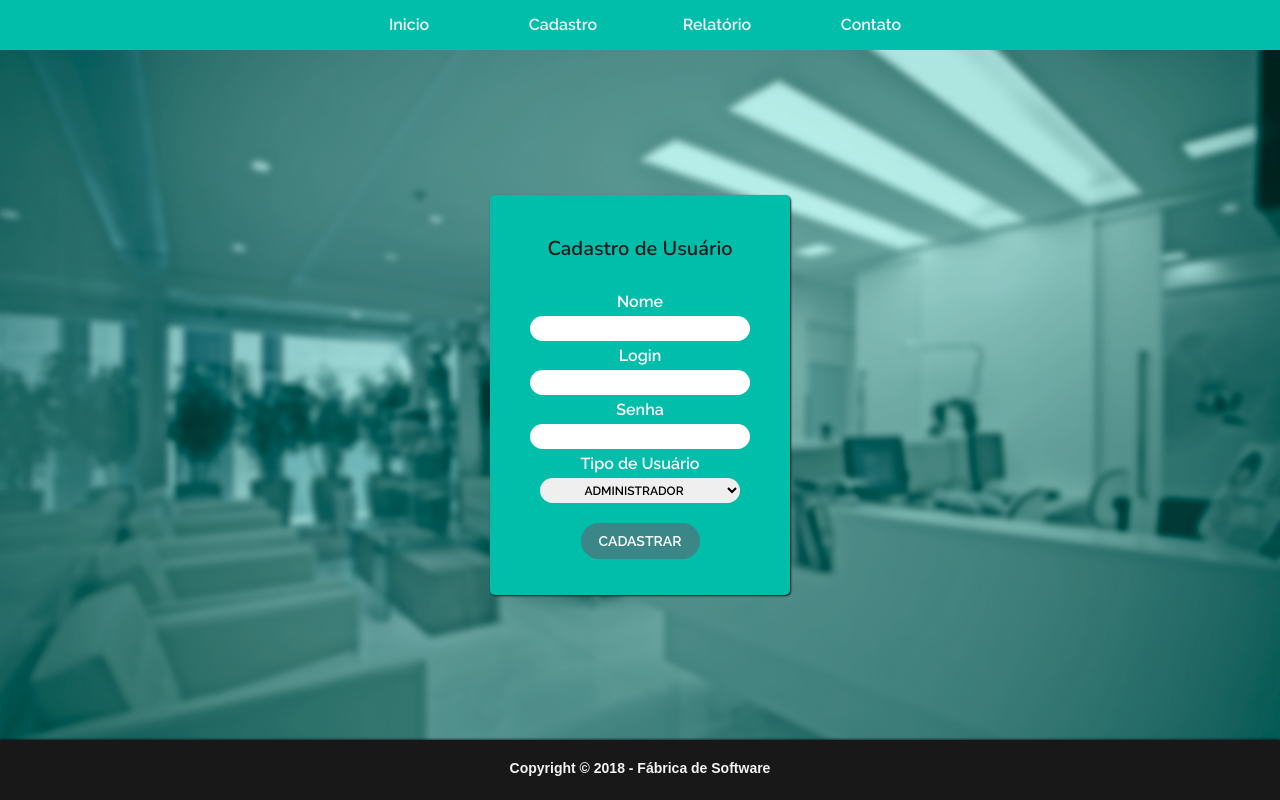
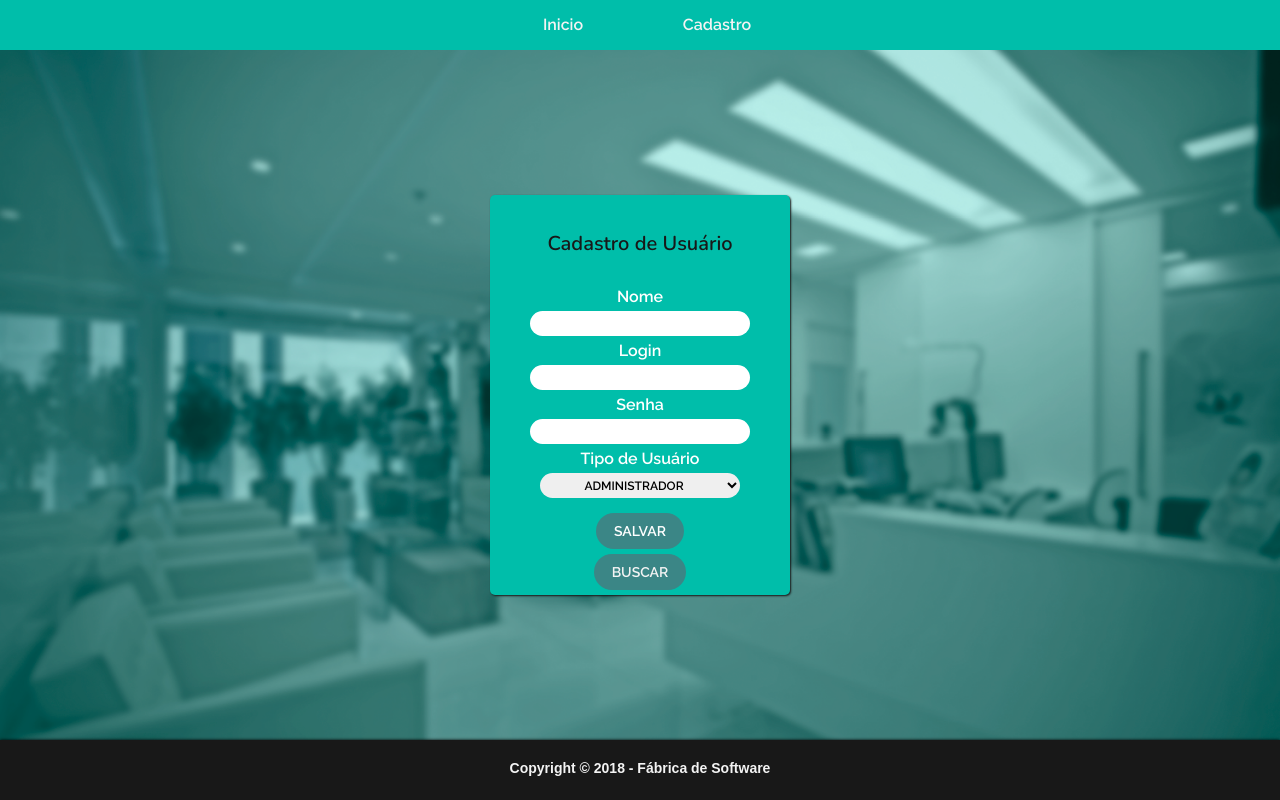
Before and after one commit to MailsonP/ClinicaCandidoTorresWeb, a PHP site: page /TelaCadastroUsuario.php in a window 1280 px wide. Run offline with PHP 8.4, Linux system fonts and the light colour scheme.

Commit message:
Pequenas Alterações
Grandes Negocios

```diff
--- a/ClinicaCandidoTorresWebProject/Telas/TelaAtualizarUsuario.php
+++ b/ClinicaCandidoTorresWebProject/Telas/TelaAtualizarUsuario.php
@@ -45,12 +45,7 @@ $dado = $usuario->retornaDados("object");
                     <li><a href="TelaCadastroUsuario.php">Usuário</a></li>
                     <li><a href="#">Médico</a></li>
                     <li><a href="#">Paciente</a></li>
-                    <li><a href="#">Funcionário</a></li>
-                    <li><a href="#">Cidade</a></li>
-                    <li><a href="#">Especialização</a></li>
                 </ul>
-            <li><a href="#">Relatório</a></li>
-            <li><a href="#">Contato</a></li>
         </ul>
     </nav>
     </header>
@@ -85,7 +80,6 @@ $dado = $usuario->retornaDados("object");
                     <option value="Recepcionista"> Recepcionista </option>
                     <option value="Medico"> Médico </option>
                     </select>
-                /
                 <button type="submit" name="atualizar">Atualizar</button>
             </form>
         </fieldset>
--- a/ClinicaCandidoTorresWebProject/Telas/TelaCadastroUsuario.php
+++ b/ClinicaCandidoTorresWebProject/Telas/TelaCadastroUsuario.php
@@ -20,19 +20,14 @@
     <label for="bt_menu">&#9776;</label>
     <nav class="menu">
         <ul>
-            <li><a href="Index.php">Inicio</a></li>
+            <li><a href="../Telas/Index.php">Inicio</a></li>
             <li><a href="#">Cadastro</a>
                 <ul>
                     <li><a href="TelaCadastroUsuario.php">Usuário</a></li>
                     <li><a href="#">Médico</a></li>
                     <li><a href="TelaCadastroPaciente.php">Paciente</a></li>
-                    <li><a href="#">Funcionário</a></li>
-                    <li><a href="#">Cidade</a></li>
-                    <li><a href="#">Especialização</a></li>
                 </ul>
             </li>
-            <li><a href="#">Relatório</a></li>
-            <li><a href="#">Contato</a></li>
         </ul>
     </nav>
     </header>
@@ -68,7 +63,8 @@
                     <option value="Medico"> Médico </option>
                     </select>
 
-                <button type="submit" name="salvar">Cadastrar</button>
+                <button type="submit" name="salvar">Salvar</button>
+                <button type="button"><a href="../Usuario/TelaUsuarioTable">Buscar</a></button>
             </form>
         </fieldset>
     </div>
--- a/ClinicaCandidoTorresWebProject/css/cadastro.css
+++ b/ClinicaCandidoTorresWebProject/css/cadastro.css
@@ -51,14 +51,10 @@
 	cursor: default;
 	border: none;
 	padding: 25px 0;
-	margin: 10px auto;
+	margin: 5px auto;
 	text-align: center;
 	width: 100%;
 	height: 290px;
-}
-
-.conteudo form::placehouder{
-	color: rgba(243, 243, 243, .5);
 }
 
 .conteudo input{
@@ -112,7 +108,12 @@
 	padding-top: 20px;
 }
 
-.conteudo button[type="submit"]{
+.conteudo button a{
+	text-decoration: none;
+	color: #f3f3f3;
+}
+
+.conteudo button[type="submit"], button[type="button"]{
 	display: block;
 	color: #fff;
 	background: #3B8686;
@@ -123,18 +124,18 @@
 	border: none;
 	padding: 10px 18px;
 	position: relative;
-	top: 20px;
-	margin: 0 auto;
+	top: 10px;
+	margin: 5px auto;
 	cursor: pointer;
 	text-decoration: none;
 	border-radius: 35px;
 }
 
-.conteudo button[type="submit"]:hover {
+.conteudo button:hover {
   background: rgba(248,157,99,0.9);
 }
 
-.conteudo button[type="submit"]:active{
+.conteudo button:active{
   position: relative;
   margin-top: 2px;
   box-shadow: none;
--- a/ClinicaCandidoTorresWebProject/css/style.css
+++ b/ClinicaCandidoTorresWebProject/css/style.css
@@ -52,9 +52,6 @@ body,html{
 }
 
 .menu ul ul li a:hover{
-	/*
-	background: rgba(255,77,39,0.5);
-	*/
 	background: #F89D63;
 	color: #181818;
 }
```
Also changed, not shown: ClinicaCandidoTorresWebProject/Telas/Index.php (+0 -8 lines).
